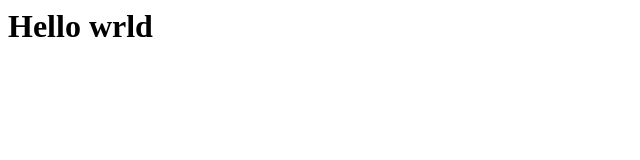
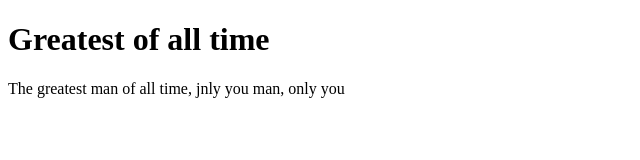
Before and after one commit to Arsen4ik/teamNew, a plain HTML site: page index.html in a window 1280 px wide. Shown: the whole page, without its empty margins (0-640 px from the left). Drawn offline with Linux system fonts and the light colour scheme.

Commit message:
Добавлен контент

```diff
--- a/index.html
+++ b/index.html
@@ -1 +1,13 @@
-<h1>Hello wrld</h1>
+<!DOCTYPE html>
+<html lang="en">
+<head>
+    <meta charset="UTF-8">
+    <meta http-equiv="X-UA-Compatible" content="IE=edge">
+    <meta name="viewport" content="width=device-width, initial-scale=1.0">
+    <title>Document</title>
+</head>
+<body>
+    <h1>Greatest of all time</h1>
+    <p>  The greatest man of all time, jnly you man, only you</p>
+</body>
+</html>
```
